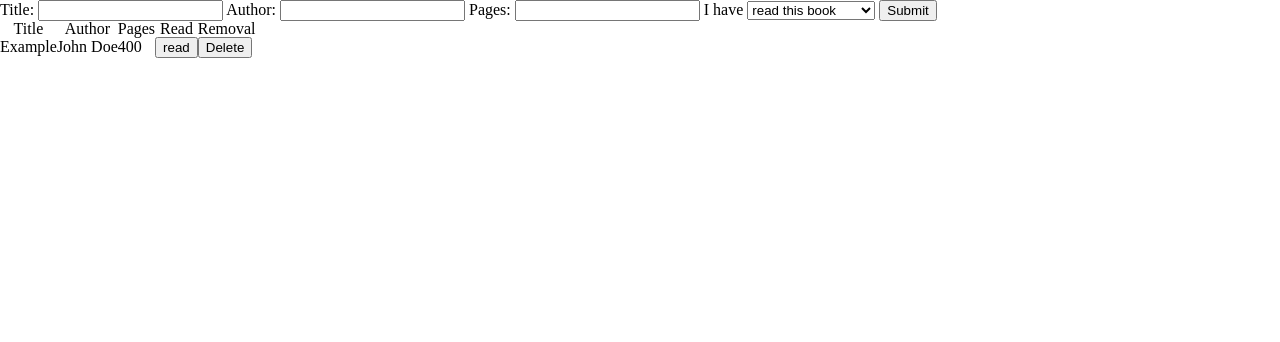
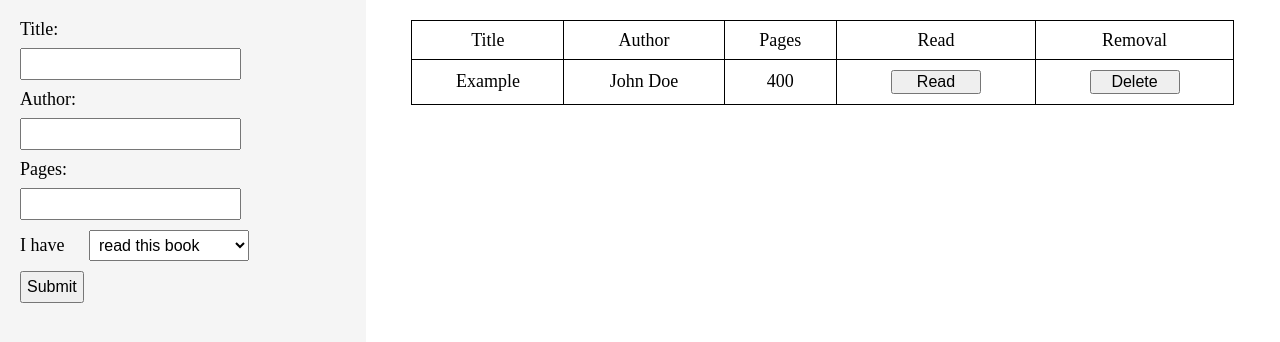
Before and after one commit to Jaypen-git/Library-Application, a plain HTML site: page index.html in a window 1280 px wide. Drawn offline with Linux system fonts and the light colour scheme.

Commit message:
added styling and adjusted textsfor consistency

```diff
--- a/index.html
+++ b/index.html
@@ -16,10 +16,10 @@
             <input type="text" name="author" id="author">
             <label for="pages">Pages: </label>
             <input type="text" name="pages" id="pages">
-            <label for="status">I have</label>
-            <select id="status" name="status">
-                <option value="read">read this book</option>
-                <option value="unread">not read this book</option>
+            <label for="status" class="sentence">I have</label>
+            <select id="status" name="status" class="sentence">
+                <option value="Read">read this book</option>
+                <option value="Unread">not read this book</option>
             </select>
             <input type="submit" value="Submit" id="submit">
         </div>
--- a/script.js
+++ b/script.js
@@ -84,12 +84,12 @@ const displayForm = () => {
 const changeStatus = (e) => {
     let target = e.target;
     let libraryItem = myLibrary[target.id];
-    if (libraryItem.status === 'read'){
-        libraryItem.status = 'unread';
-        target.innerText = 'unread';
+    if (libraryItem.status === 'Read'){
+        libraryItem.status = 'Unread';
+        target.innerText = 'Unread';
     } else {
-        libraryItem.status = 'read';
-        target.innerText = 'read';
+        libraryItem.status = 'Read';
+        target.innerText = 'Read';
     }
 }
 
@@ -124,4 +124,4 @@ submitButton.addEventListener('click', function(){
     addBook(a, title, author, pages, status);
 })
 
-addBook(a, 'Example', 'John Doe', 400, 'read');
+addBook(a, 'Example', 'John Doe', 400, 'Read');
--- a/style.css
+++ b/style.css
@@ -44,3 +44,47 @@ table {
 }
 
 /* My CSS */
+
+.container {
+	display: flex;
+	font-size: 18px;
+	height: 100vh;
+	width: 100vw;
+}
+.bookForm {
+	background-color: rgb(245, 245, 245);
+	flex: 2;
+}
+.bookForm * {
+	display: block;
+	margin: 0 0 10px 20px;
+}
+.bookForm:first-child {
+	padding-top: 20px;
+}
+.bookForm input, .bookForm select{
+	font-size: 16px;
+	padding: 5px;
+}
+.sentence {
+	display: inline;
+}
+.bookList {
+	flex: 5;
+}
+table, th, td {
+	border: 1px solid black;
+	border-collapse: collapse;
+  }
+table {
+	margin: 20px auto;
+	text-align: center;
+	width: 90%;
+}
+td, th {
+	padding: 10px;
+}
+button {
+	font-size: 16px;
+	width: 90px;
+}
```
